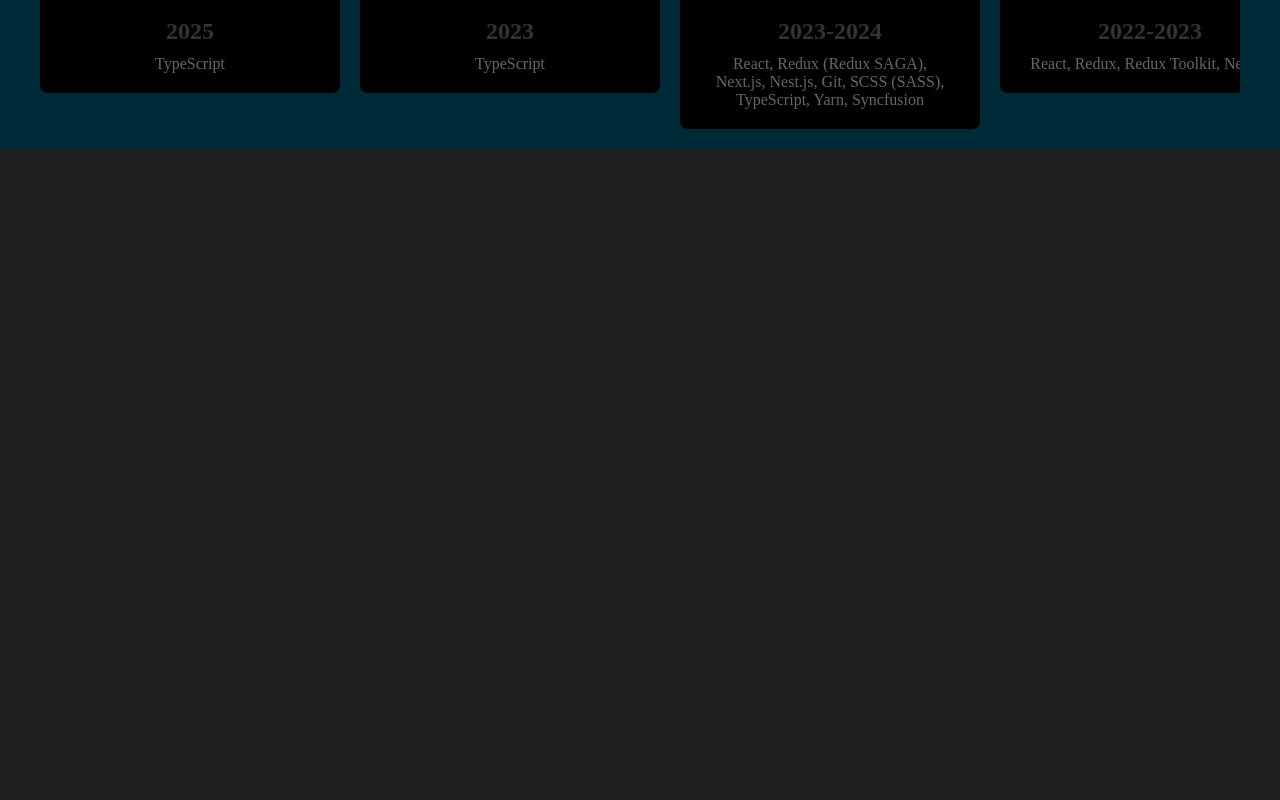
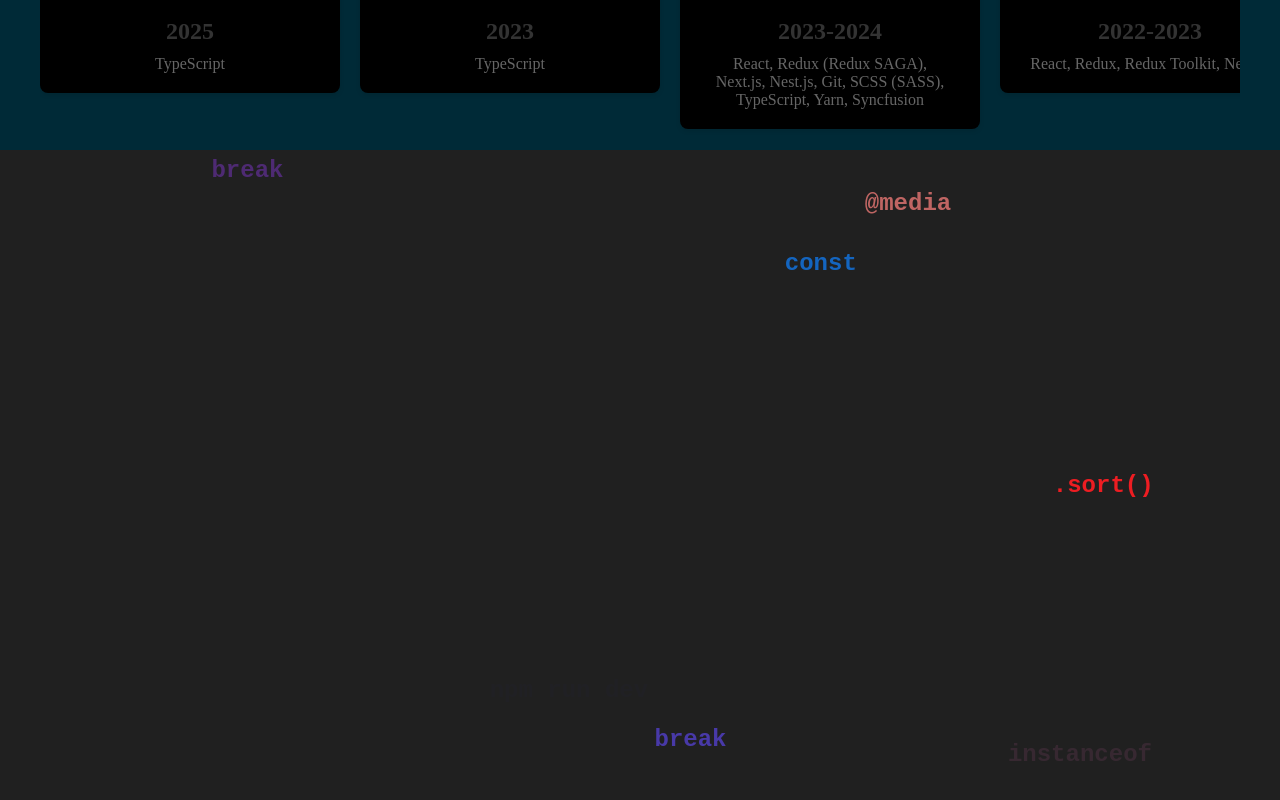
Before and after one commit to somogyiTi2/portfolio_2025, a React (Vite) app in the folder frontend/: page / in a window 1280 px wide. Shown: the part 1050-1850 px from the top of the page. Built offline with nearby package versions, Linux system fonts and the light colour scheme.

Commit message:
feuatre/add code-background

```diff
--- a/frontend/src/App.css
+++ b/frontend/src/App.css
@@ -7,6 +7,9 @@ section {
 }
 
 #timeline{
-
     height: 50vh;
 }
+
+#portfolio{
+    background-color: rgb(197, 197, 197);
+}
--- a/frontend/src/App.tsx
+++ b/frontend/src/App.tsx
@@ -4,6 +4,7 @@ import Navbar from './component/Navbar'
 import StarBackground from './component/StarBackground'
 import { ThemeProvider} from './store/ThemeContext'
 import Timeline from './component/Timeline'
+import Portfolio from './component/Portfolio'
 
 
 
@@ -22,6 +23,7 @@ function App() {
         <Timeline/>
       </section>
       <section id="portfolio">
+        <Portfolio/>
       </section>
     </ThemeProvider>
   )
--- /dev/null
+++ b/frontend/src/component/CodeBackground.css
@@ -0,0 +1,43 @@
+.code-background {
+    position: relative;
+    width: 100%;
+    height: 100%;
+    transition: background-color 3s ease;
+    overflow: hidden;
+    font-family: 'Courier New', monospace;
+}
+
+.code-background.light {
+    background-color: #855f8d
+}
+
+.code-background.dark {
+    background: #202020;
+}
+
+.term {
+    font-size: 24px;
+    font-weight: bold;
+    opacity: 0;
+    animation: fadeInOut 3s ease-in-out forwards;
+    user-select: none;
+    position: absolute;
+}
+
+@keyframes fadeInOut {
+    0% {
+        opacity: 0;
+    }
+
+    10% {
+        opacity: 1;
+    }
+
+    100% {
+        opacity: 1;
+    }
+
+    100% {
+        opacity: 0;
+    }
+}
--- /dev/null
+++ b/frontend/src/component/CodeBackground.tsx
@@ -0,0 +1,78 @@
+import React, { useEffect, useState } from 'react';
+import './CodeBackground.css';
+import { useTheme } from '../store/ThemeContext';
+
+interface Term {
+    id: number;
+    x: number;
+    y: number;
+    text: string;
+    color: string;
+}
+
+const CodeBackground = () => {
+    const { theme } = useTheme();
+    const terms: string[] = [
+        "console.log()", "hello world!", "Math.floor()",
+        "for (let i = 0; i < 6; i++) {", "Math.random()", " useEffect(...",
+        "default", "/^[0-9A-Za-z-]+$/", "left.shift()", "var", "let", "useState()", "function",
+        "const", "return", "if", "else", "while", "for", "switch", "case", "break", "continue",
+        "try", "catch", "finally", "throw", "new", "delete", "typeof", "instanceof", "in", "var",
+        "let", "Date()", "//TODO", "document.", "+=", ".sort()", "find()", ".toFixed(4)", "git", "commit -m",
+        "cd ..", "npm i", "npm run dev", ".filter()", "(e)=>e+2", " float: right;", " opacity: 0.5;", "@media", "<h1>code</h1>", "#855f8d",
+        "<a href='#me'>", "<hr/>", "<p/>"
+    ];
+
+    const [termData, setTermData] = useState<Term[]>([]);
+
+
+    const getRandomColor = (): string => {
+        const letters = '0123456789ABCDEF';
+        let color = '#';
+        for (let i = 0; i < 6; i++) {
+            color += letters[Math.floor(Math.random() * 16)];
+        }
+        return color;
+    };
+
+
+    const createTerm = (): void => {
+        const newTerm: Term = {
+            id: Math.random(),
+            text: terms[Math.floor(Math.random() * terms.length)],
+            x: Math.random() * (window.innerWidth - 200),
+            y: Math.random() * (window.innerHeight - 50),
+            color: getRandomColor(),
+        };
+        setTermData((prev) => [...prev, newTerm])
+        setTimeout(() => {
+            setTermData((prev) => prev.filter((term) => term.id !== newTerm.id));
+        }, 3000);
+    };
+
+    useEffect(() => {
+        createTerm();
+        const interval = setInterval(createTerm, 400);
+        return () => clearInterval(interval);
+    }, []);
+
+    return (
+        <div className={`code-background ${theme}`}>
+            {termData.map((term) => (
+                <div
+                    key={term.id}
+                    className="term"
+                    style={{
+                        left: `${term.x}px`,
+                        top: `${term.y}px`,
+                        color: term.color,
+                    }}
+                >
+                    {term.text}
+                </div>
+            ))}
+        </div>
+    )
+}
+
+export default CodeBackground
--- /dev/null
+++ b/frontend/src/component/Portfolio.tsx
@@ -0,0 +1,12 @@
+import React from 'react'
+import CodeBackground from './CodeBackground'
+
+const Portfolio = () => {
+  return (
+    <>
+        <CodeBackground/>
+    </>
+  )
+}
+
+export default Portfolio
--- a/frontend/src/component/Timeline.css
+++ b/frontend/src/component/Timeline.css
@@ -4,13 +4,15 @@
     width: 100%;
 }
 
+.experience-page.light {
+    background: rgb(228, 140, 9)
+}
+
 .experience-page.dark {
     background-color: #002a37
 }
 
-.experience-page.light {
-    background-color: #59375f
-}
+
 
 .timeline-container {
     max-width: 100%;
@@ -37,6 +39,7 @@
     cursor: pointer;
     transition: background-color 0.5s ease;
 }
+
 .selector-wrapper.light button {
     background: #f0f0f0;
     color: rgb(0, 0, 0);
@@ -97,10 +100,11 @@
 
 }
 
-.timeline-item.light{
+.timeline-item.light {
     background: white;
 }
-.timeline-item.dark{
+
+.timeline-item.dark {
     background: rgb(0, 0, 0);
 }
 
```
